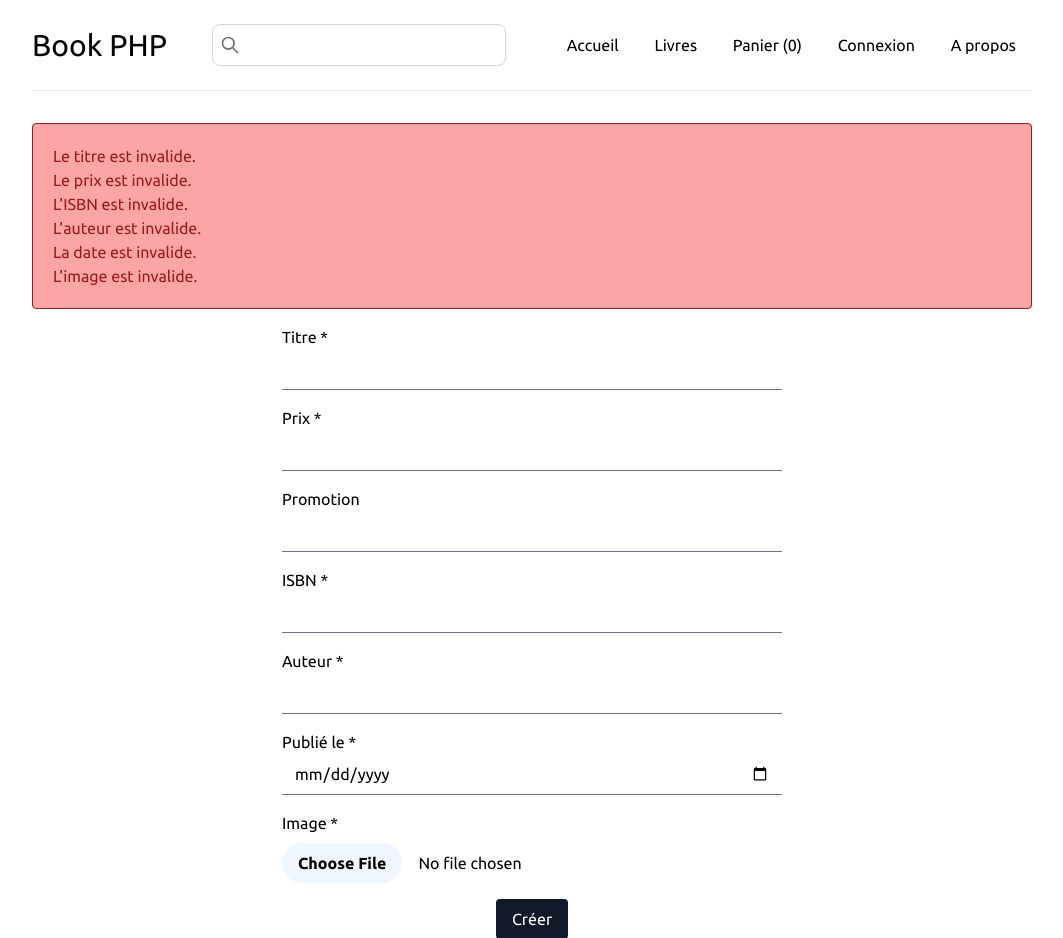
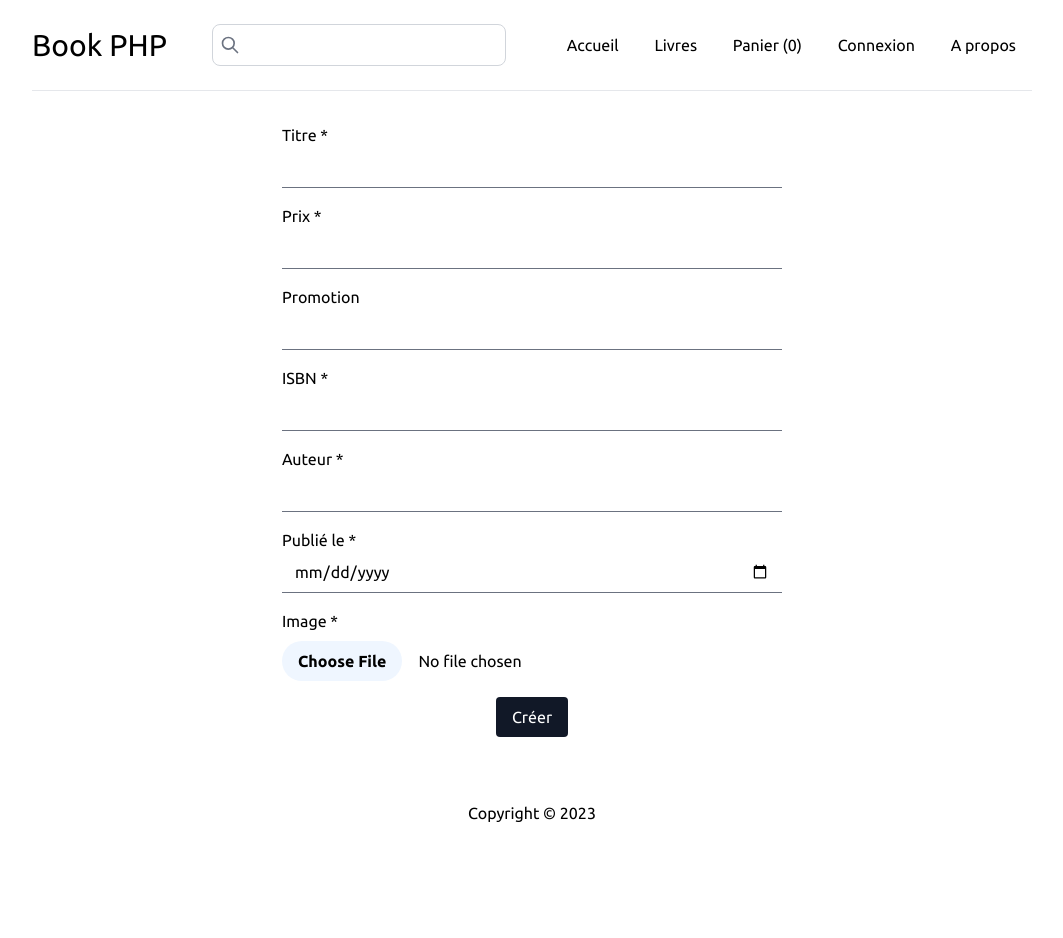
Before and after one commit to theodanel/BOOK-MVC, a PHP site: page /ajout.php in a window 1280 px wide. Shown: the top 938 px of the page, without its empty margins (108-1171 px from the left). After the commit the page ends 822 px from the top, so only its background shows below. Run offline with PHP 8.4, Linux system fonts and the light colour scheme; some libraries are stand-ins or nearby versions.

Commit message:
wip form

```diff
--- a/00-recap/ajout.php
+++ b/00-recap/ajout.php
@@ -1,5 +1,5 @@
 <?php
-$title = 'Ajouter un livre';
+$title = 'Ajouter un livre'; // Titre de la page
 
 // Récupérer les données
 $btitle = $_POST['title'] ?? null;
@@ -16,7 +16,29 @@ if (!empty($_POST)) {
         $errors['title'] = 'Le titre est invalide.';
     }
 
-    // @todo Vérifier le reste
+    if ($price < 1 || $price > 100) {
+        $errors['price'] = 'Le prix est invalide.';
+    }
+
+    if (!empty($discount) && ($discount > 100 || $discount < 0)) {
+        $errors['discount'] = 'La promotion est invalide.';
+    }
+
+    if (strlen($isbn) != 10 && strlen($isbn) != 13) {
+        $errors['isbn'] = 'L\'ISBN est invalide.';
+    }
+
+    if (empty($author)) {
+        $errors['author'] = 'L\'auteur est invalide.';
+    }
+
+    // Valider une date
+    // $publishedAt = '2023-11-06';
+    $checked = explode('-', $publishedAt); // [2023, 11, 06]
+    // (int) permet de caster une chaine en entier
+    if (!checkdate($checked[1] ?? 0, $checked[2] ?? 0, (int) $checked[0])) {
+        $errors['published_at'] = 'La date est invalide.';
+    }
 
     if (empty($errors)) {
         // @todo Faire un insert, redirection, message session ?
@@ -27,38 +49,37 @@ require 'partials/header.php';
 ?>
 
     <div class="max-w-5xl mx-auto px-3">
+        <?php if (!empty($errors)) { ?>
         <div class="bg-red-300 p-5 rounded border border-red-800 text-red-800 my-4">
-            <p>Le titre est invalide.</p>
-            <p>Le prix est invalide.</p>
-            <p>L'ISBN est invalide.</p>
-            <p>L'auteur est invalide.</p>
-            <p>La date est invalide.</p>
-            <p>L'image est invalide.</p>
+            <?php foreach ($errors as $error) { ?>
+            <p><?= $error; ?></p>
+            <?php } ?>
         </div>
+        <?php } ?>
         <form action="" method="post" class="w-1/2 mx-auto" enctype="multipart/form-data">
             <div class="mb-4">
                 <label for="title" class="block">Titre *</label>
-                <input type="text" name="title" id="title" class="border-0 border-b focus:ring-0 w-full" value="">
+                <input type="text" name="title" id="title" class="border-0 border-b focus:ring-0 w-full" value="<?= $btitle; ?>">
             </div>
             <div class="mb-4">
                 <label for="price" class="block">Prix *</label>
-                <input type="text" name="price" id="price" class="border-0 border-b focus:ring-0 w-full" value="">
+                <input type="text" name="price" id="price" class="border-0 border-b focus:ring-0 w-full" value="<?= $price; ?>">
             </div>
             <div class="mb-4">
                 <label for="discount" class="block">Promotion</label>
-                <input type="text" name="discount" id="discount" class="border-0 border-b focus:ring-0 w-full" value="">
+                <input type="text" name="discount" id="discount" class="border-0 border-b focus:ring-0 w-full" value="<?= $discount; ?>">
             </div>
             <div class="mb-4">
                 <label for="isbn" class="block">ISBN *</label>
-                <input type="text" name="isbn" id="isbn" class="border-0 border-b focus:ring-0 w-full" value="">
+                <input type="text" name="isbn" id="isbn" class="border-0 border-b focus:ring-0 w-full" value="<?= $isbn; ?>">
             </div>
             <div class="mb-4">
                 <label for="author" class="block">Auteur *</label>
-                <input type="text" name="author" id="author" class="border-0 border-b focus:ring-0 w-full" value="">
+                <input type="text" name="author" id="author" class="border-0 border-b focus:ring-0 w-full" value="<?= $author; ?>">
             </div>
             <div class="mb-4">
                 <label for="published_at" class="block">Publié le *</label>
-                <input type="date" name="published_at" id="published_at" class="border-0 border-b focus:ring-0 w-full" value="">
+                <input type="date" name="published_at" id="published_at" class="border-0 border-b focus:ring-0 w-full" value="<?= $publishedAt; ?>">
             </div>
             <div class="mb-4">
                 <label for="image" class="block mb-2">Image *</label>
```
